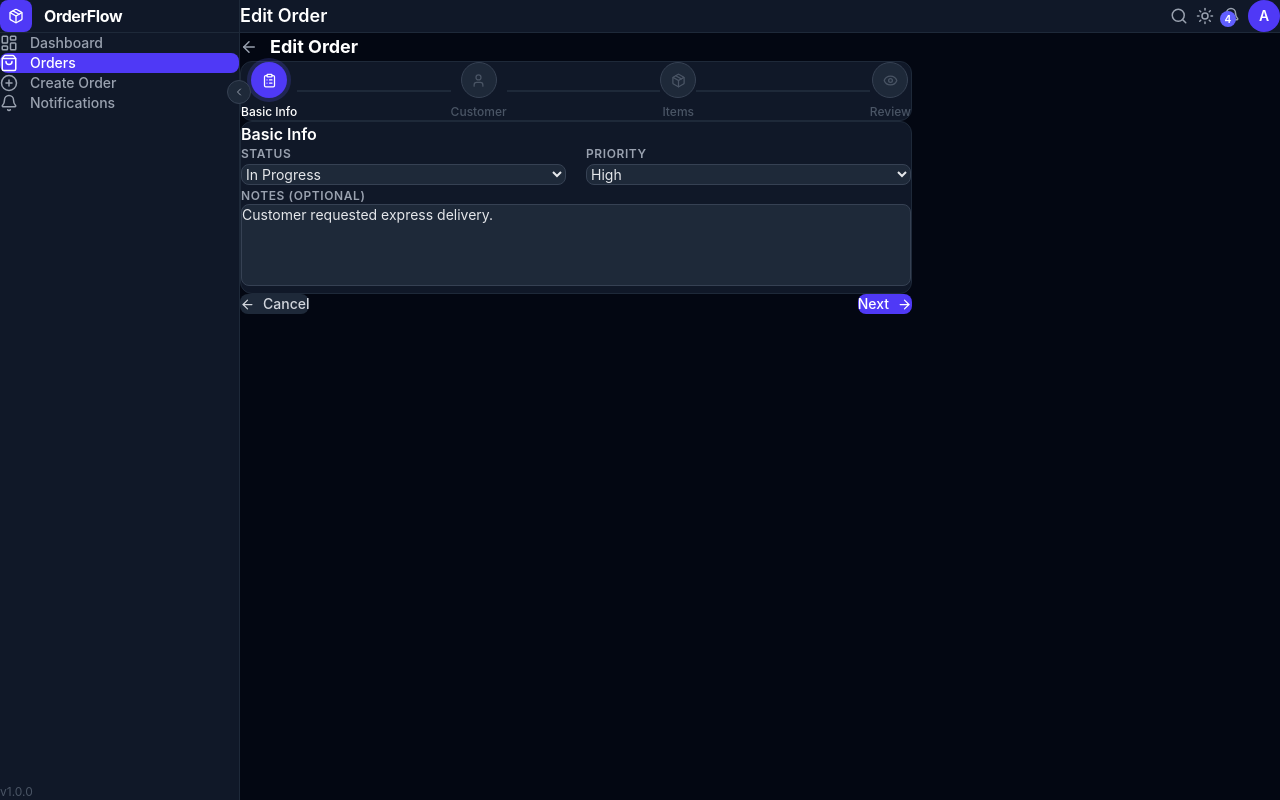
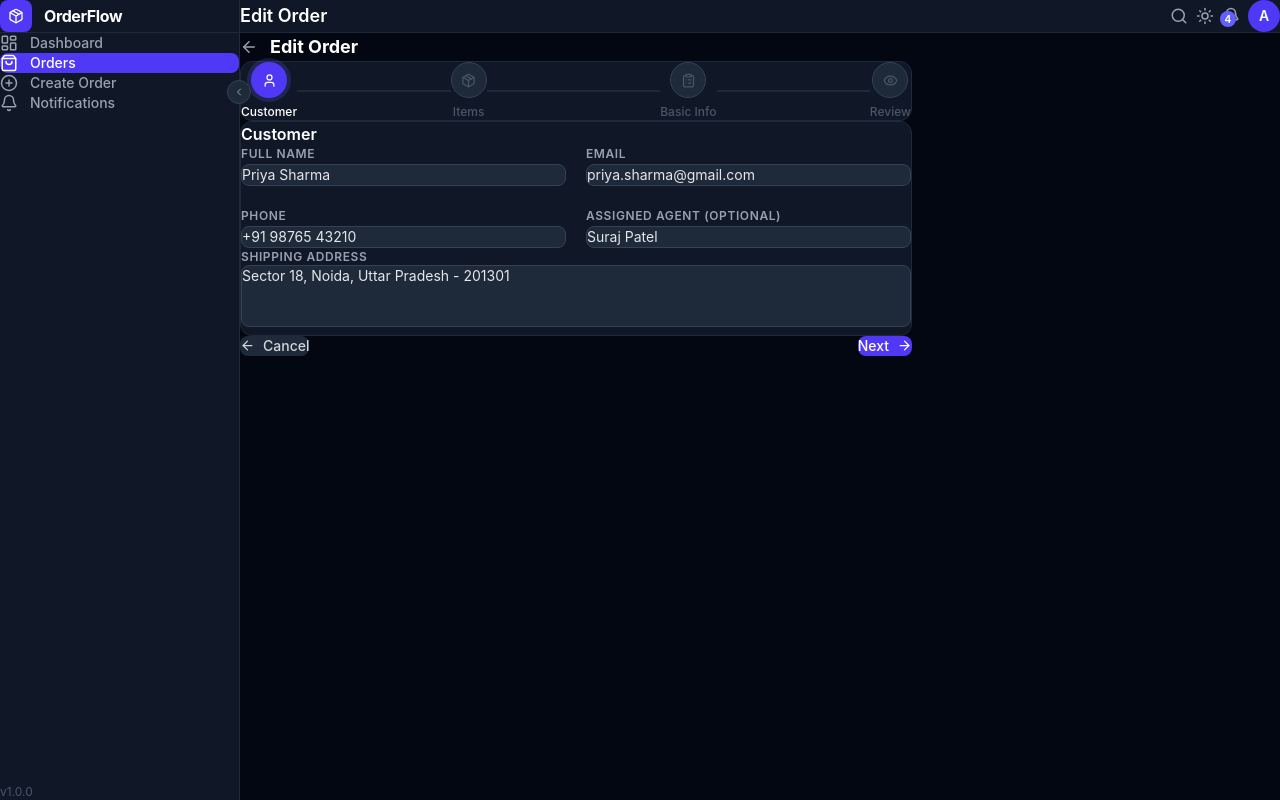
Before and after one commit to Shadab0072/order-management-system, a React (Vite) app: page /orders/edit/1 in a window 1280 px wide. Built offline with nearby package versions, Linux system fonts and the light colour scheme.

Commit message:
reagrrange sections in Create-Order &  fix conext issues in Dahboard.jsx

```diff
--- a/src/pages/CreateOrder.jsx
+++ b/src/pages/CreateOrder.jsx
@@ -11,9 +11,9 @@ import { STATUS_OPTIONS, PRIORITY_OPTIONS } from '../constants/status'
 
 // ─── Constants ────────────────────────────────────────────────────────────────
 const STEPS = [
-  { id: 1, label: 'Basic Info',  icon: ClipboardList },
-  { id: 2, label: 'Customer',    icon: User },
-  { id: 3, label: 'Items',       icon: Package },
+  { id: 1, label: 'Customer',    icon: User },
+  { id: 2, label: 'Items',       icon: Package },
+  { id: 3, label: 'Basic Info',  icon: ClipboardList },
   { id: 4, label: 'Review',      icon: Eye },
 ]
 
@@ -406,9 +406,9 @@ const CreateOrder = () => {
           {STEPS[step - 1].label}
         </p>
 
-        {step === 1 && <StepBasicInfo  form={form} errors={errors} onChange={onChange} isDark={isDark} />}
-        {step === 2 && <StepCustomer   form={form} errors={errors} onChange={onChange} isDark={isDark} />}
-        {step === 3 && <StepItems      form={form} errors={errors} onItemChange={onItemChange} onAddItem={onAddItem} onRemoveItem={onRemoveItem} isDark={isDark} />}
+        {step === 1 && <StepCustomer   form={form} errors={errors} onChange={onChange} isDark={isDark} />}
+        {step === 2 && <StepItems      form={form} errors={errors} onItemChange={onItemChange} onAddItem={onAddItem} onRemoveItem={onRemoveItem} isDark={isDark} />}
+        {step === 3 && <StepBasicInfo  form={form} errors={errors} onChange={onChange} isDark={isDark} />}
         {step === 4 && <StepReview     form={form} onEdit={(s) => setStep(s)} isDark={isDark} />}
       </div>
 
--- a/src/pages/Dashboard.jsx
+++ b/src/pages/Dashboard.jsx
@@ -157,14 +157,16 @@ const Dashboard = () => {
   const statCards = [
     { label: 'Total Orders',  value: stats.total,       icon: ShoppingBag,  color: '#6366f1',  },
     { label: 'Pending',       value: stats.pending,     icon: Clock,        color: '#f59e0b' },
-    { label: 'In Progress',   value: stats.in_progress, icon: Loader2,      color: '#3b82f6' },
+    { label: 'In Progress',   value: stats.inProgress,  icon: Loader2,      color: '#3b82f6' },
     { label: 'Completed',     value: stats.completed,   icon: CheckCircle2, color: '#10b981',  },
     { label: 'Cancelled',     value: stats.cancelled,   icon: XCircle,      color: '#ef4444' },
   ]
 
+  console.log(stats)
+
   const donutData = [
     { name: 'Pending',     value: stats.pending,     color: '#f59e0b' },
-    { name: 'In Progress', value: stats.in_progress, color: '#3b82f6' },
+    { name: 'In Progress', value: stats.inProgress, color: '#3b82f6' },
     { name: 'Completed',   value: stats.completed,   color: '#10b981' },
     { name: 'Cancelled',   value: stats.cancelled,   color: '#ef4444' },
   ]
```
